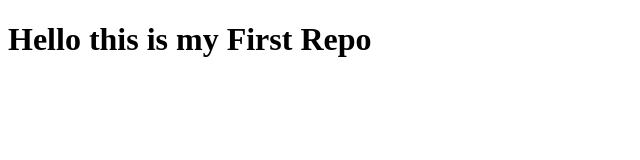
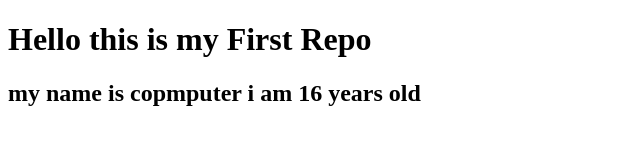
Before and after one commit to AbdulAziz0023/myFirstrepo, a plain HTML site: page repotester/index.html in a window 1280 px wide. Shown: the whole page, without its empty margins (0-640 px from the left). Drawn offline with Linux system fonts and the light colour scheme.

Commit message:
1 changes add

```diff
--- a/repotester/index.html
+++ b/repotester/index.html
@@ -7,5 +7,6 @@
 </head>
 <body>
     <h1>Hello this is my First Repo</h1>
+    <h2>my name is copmputer i am 16 years old</h2>
 </body>
 </html>
```
